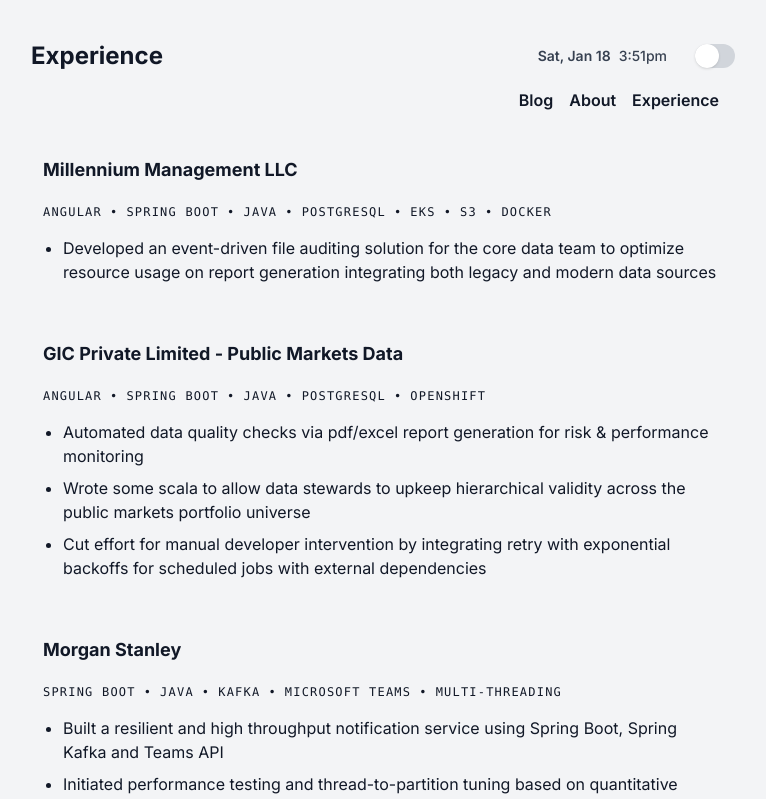
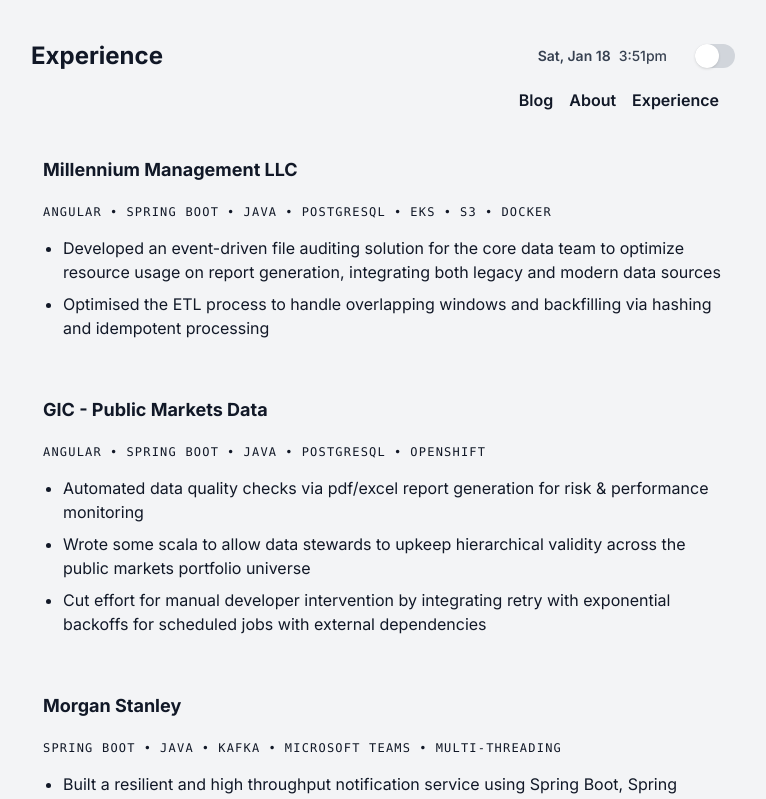
Before and after one commit to elt0nxale/elton, a Next.js app: page /experience in a window 1280 px wide. Shown: the top 799 px of the page, without its empty margins (257-1023 px from the left). Built offline with nearby package versions, Linux system fonts and the light colour scheme.

Commit message:
feat: refactor content

```diff
--- a/src/app/blog/page.tsx
+++ b/src/app/blog/page.tsx
@@ -30,7 +30,7 @@
         <Layout>
           <div className="blog-page px-5">
             <p className="mt-6 mb-12 text-lg leading-8 dark:text-gray-400 text-gray-500 text-start italic">
-                Attempting to improve my writing skills and hopefully reflecting on the things I wanted to remember as I come across them in my journey.
+                Attempting to improve my writing and (hopefully) reflect on the things I wanted to remember as I come across them in this journey.
             </p>
             {loading ? (
                 <div className="flex justify-center items-center p-4 mt-20">
--- /dev/null
+++ b/src/app/constants/content.ts
@@ -0,0 +1,42 @@
+export const experiences = [
+    {
+        title: 'Winter Analyst',
+        company: 'Millennium Management LLC',
+        tools: ['Angular', 'Spring Boot','Java','PostgreSQL','EKS','S3','Docker'],
+        description: [
+              "Developed an event-driven file auditing solution for the core data team to optimize resource usage on report generation, integrating both legacy and modern data sources",
+              "Optimised the ETL process to handle overlapping windows and backfilling via hashing and idempotent processing",
+        ],
+    },
+    {
+        title: 'Software Engineer Intern',
+        company: 'GIC - Public Markets Data',
+        tools: ['Angular', 'Spring Boot','Java','PostgreSQL','Openshift'],
+        description: [
+                "Automated data quality checks via pdf/excel report generation for risk & performance monitoring",
+                "Wrote some scala to allow data stewards to upkeep hierarchical validity across the public markets portfolio universe",
+                "Cut effort for manual developer intervention by integrating retry with exponential backoffs for scheduled jobs with external dependencies",
+        ],
+    },
+    {
+        title: 'Summer Analyst',
+        company: 'Morgan Stanley',
+        tools: ['Spring Boot', 'Java','Kafka','Microsoft Teams','Multi-threading'],
+        description: [
+            "Built a resilient and high throughput notification service using Spring Boot, Spring Kafka and Teams API",
+            "Initiated performance testing and thread-to-partition tuning based on quantitative metrics gathered from data analysis",
+            "Iterated on user feedback to incorporate features like integrated email shortcuts and batch processing to tackle spam",
+        ],
+      },
+      {
+        title: 'Software Engineer Intern',
+        company: 'GIC - Fixed Income & Multi-Assets',
+        tools: ['Angular', 'Spring Boot','Java','PostgreSQL','Openshift'],
+        description: [
+              "Collaborated with quants to refine and build statistical dashboards serving insights for portfolio managers",
+              "Built features and workflows to help portfolio managers track rebalancing tasks on the internal platform",
+              "Wrote a small orchestration script with docker compose to help developers set up their container workloads locally",
+              "Built a redis cache utility decorator to optimize long-running functions and expensive file reads, benchmarked with a 75% latency drop on feather file reads across the deployed cluster",
+        ],
+      },
+  ];
--- a/src/app/experience/page.tsx
+++ b/src/app/experience/page.tsx
@@ -1,55 +1,14 @@
 import ExperienceCard from "@/components/ExperienceCard";
 import Layout from "@/components/Layout";
-
-const experiences = [
-    {
-        title: 'Winter Analyst',
-        company: 'Millennium Management LLC',
-        tools: ['Angular', 'Spring Boot','Java','PostgreSQL','EKS','S3','Docker'],
-        description: [
-              "Developed an event-driven file auditing solution for the core data team to optimize resource usage on report generation integrating both legacy and modern data sources",
-        ],
-    },
-    {
-        title: 'Software Engineer Intern',
-        company: 'GIC Private Limited - Public Markets Data',
-        tools: ['Angular', 'Spring Boot','Java','PostgreSQL','Openshift'],
-        description: [
-                "Automated data quality checks via pdf/excel report generation for risk & performance monitoring",
-                "Wrote some scala to allow data stewards to upkeep hierarchical validity across the public markets portfolio universe",
-                "Cut effort for manual developer intervention by integrating retry with exponential backoffs for scheduled jobs with external dependencies",
-        ],
-    },
-    {
-        title: 'Summer Analyst',
-        company: 'Morgan Stanley',
-        tools: ['Spring Boot', 'Java','Kafka','Microsoft Teams','Multi-threading'],
-        description: [
-            "Built a resilient and high throughput notification service using Spring Boot, Spring Kafka and Teams API",
-            "Initiated performance testing and thread-to-partition tuning based on quantitative metrics gathered from data analysis",
-            "Iterated on user feedback to incorporate features like integrated email shortcuts and batch processing to tackle spam",
-        ],
-      },
-      {
-        title: 'Software Engineer Intern',
-        company: 'GIC Private Limited - Fixed Income',
-        tools: ['Angular', 'Spring Boot','Java','PostgreSQL','Openshift'],
-        description: [
-              "Collaborated with quants to refine and build statistical dashboards serving insights for portfolio managers",
-              "Built features and workflows to help portfolio managers track rebalancing tasks on the internal platform",
-              "Wrote a small orchestration script with docker compose to help developers set up their container workloads locally",
-              "Built a redis cache utility decorator to optimize long-running functions and expensive file reads, benchmarked with a 75% latency drop on feather file reads across the deployed cluster",
-        ],
-      },
-  ];
+import { experiences } from "@/app/constants/content";
 
   export default function Experience() {
     return (
       <Layout>
-        <div className="experience-page">
+        <div className="experience-page overflow-y-auto snap-y snap-mandatory">
           <div className="grid gap-4 lg:grid-cols-1">
             {experiences.map((exp, index) => (
-              <ExperienceCard key={index} experience={exp} />
+                <ExperienceCard key={index} experience={exp} />
             ))}
           </div>
         </div>
--- a/src/app/globals.css
+++ b/src/app/globals.css
@@ -26,6 +26,10 @@
   color: var(--foreground);
   background: var(--background);
   font-family: Arial, Helvetica, sans-serif;
+}
+
+html {
+  scroll-behavior: smooth;
 }
 
 .prose {
--- a/src/components/Homepage.tsx
+++ b/src/components/Homepage.tsx
@@ -1,9 +1,10 @@
-"use client";
+'use client';
 
-import { useState, useEffect } from "react";
-import Link from "next/link";
-import Image from "next/image";
+import { useState, useEffect } from 'react';
+import Link from 'next/link';
 import Layout from "@/components/Layout";
+
+const paragraphClasses = "mt-6 text-lg leading-8 text-gray-900 dark:text-gray-300 text-start";
 
 export default function Homepage() {
     const graduationDate = new Date('2024-12-02 15:00');
@@ -13,37 +14,36 @@
         const interval = setInterval(() => {
             setSeconds(prevSeconds => prevSeconds + 1);
         }, 1000);
-
         return () => clearInterval(interval);
     }, []);
 
     return (
         <Layout>
-            <div className="about-page px-5 text-center">
+            <div className="about-page px-5 text-center py-7">
                 <div className="flex flex-col items-start">
-                    <div className="mt-6 flex flex-col gap-3 items-start">
+                    <div className="flex flex-col gap-3 items-start">
                         <h1 className="text-3xl font-bold">Elton</h1>
                         <h4 className="text-lg">⚙️ Software Engineer / Site Reliability Engineer</h4>
                     </div>
                 </div>
-                <p className="mt-6 text-lg leading-8 text-gray-900 dark:text-gray-300 text-start">
+                <p className={paragraphClasses}>
                     Hey 👋 I've <em className="relative group"><u>recently</u>
                     <span className="absolute bottom-full left-1/2 transform -translate-x-1/2 mb-2 w-max px-4 py-2 text-sm text-white bg-black rounded opacity-0 group-hover:opacity-100 transition-opacity duration-300">
                             {seconds} seconds ago
                         </span>
                     </em>  completed my bachelor's in Information Systems in 3.5 years and about to start my full-time role at a tech firm (yay).
                 </p>
-                <p className="mt-6 text-lg leading-8 text-gray-900 dark:text-gray-300 text-start">
+                <p className={paragraphClasses}>
                     Graduating early was always a priority for me because
                 </p>
                 <ol className="mt-6 text-lg leading-8 text-gray-700 dark:text-gray-400 text-start list-decimal list-inside">
                     <li>School fees are <b>expensive</b>.</li>
                     <li>Internships in my opinion provided a more practical learning experience rather than over-emphasizing on superficial measures.</li>
                 </ol>
-                <p className="mt-6 text-lg leading-8 text-gray-900 dark:text-gray-300 text-start">
+                <p className={paragraphClasses}>
                     p.s my github grassfields haven't been watered enough the past year or so — I'd like to apologize to myself for that... and also conveniently slide in the excuse of having a life outside of the keyboard <em>(those who have both, don't come @ me)</em>.
                 </p>
-                <p className="mt-6 text-lg leading-8 text-gray-900 dark:text-gray-300 text-start">
+                <p className={paragraphClasses}>
                     Now that there's more time without school commitments, I'd like to better spend it on things like updating my <Link href="/blog" className="underline font-bold">blog</Link>, poking around cool stuff, and officially embark on autodidacticism.
                 </p>
             </div>
```
